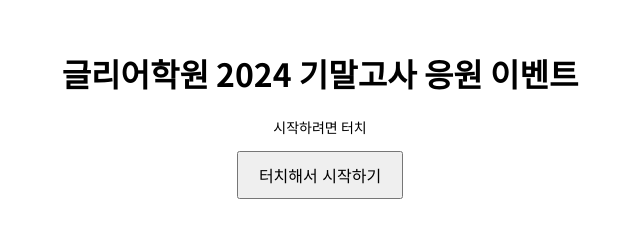
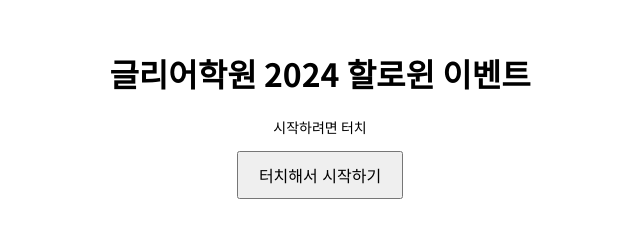
Before and after one commit to Jihaeng-web/glee, a plain HTML site: page index.html in a window 1280 px wide. Shown: the whole page, without its empty margins (320-960 px from the left). Drawn offline with Linux system fonts and the light colour scheme.

Commit message:
index.html

```diff
--- a/index.html
+++ b/index.html
@@ -3,7 +3,7 @@
 <head>
     <meta charset="UTF-8">
     <meta name="viewport" content="width=device-width, initial-scale=1.0">
-    <title>글리어학원 2024 기말고사 응원 이벤트</title>
+    <title>글리어학원 2024 할로윈</title>
     <link href="https://fonts.googleapis.com/css2?family=Noto+Sans+KR:wght@400;700&display=swap" rel="stylesheet">
     <style>
         body {
@@ -78,12 +78,12 @@
 </head>
 <body>
     <div id="startScreen">
-        <h1>글리어학원 2024 기말고사 응원 이벤트</h1>
+        <h1>글리어학원 2024 할로윈 이벤트</h1>
         <p style="font-size: 14px;">시작하려면 터치</p>
         <button onclick="startRoulette()">터치해서 시작하기</button>
     </div>
     <div id="rouletteScreen" class="hidden">
-        <h1>글리어학원 2024 기말고사 응원 이벤트</h1>
+        <h1>글리어학원 2024 할로윈 이벤트</h1>
         <button id="drawButton" onclick="getRandomResult()">추첨하기</button>
         <div id="wheel"></div>
         <p id="message"></p>
```
